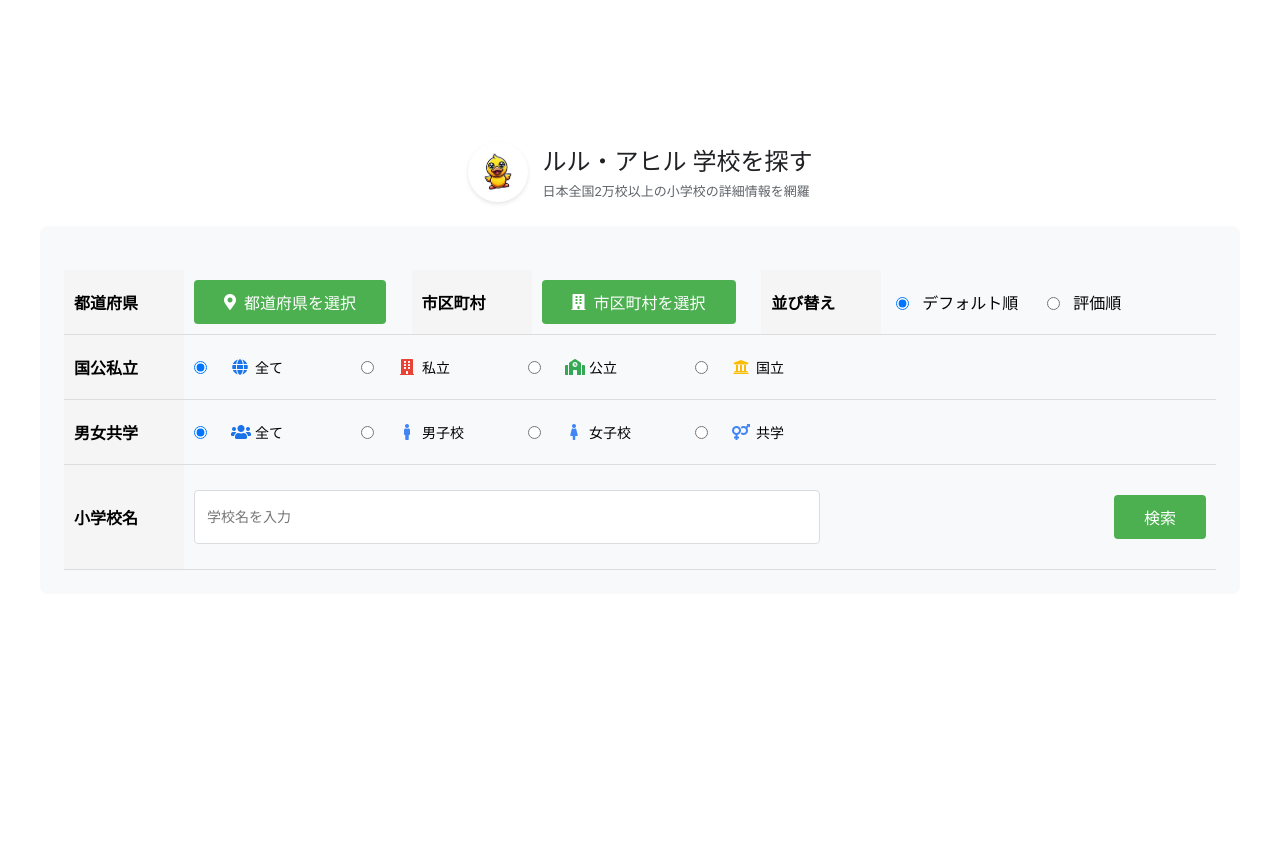
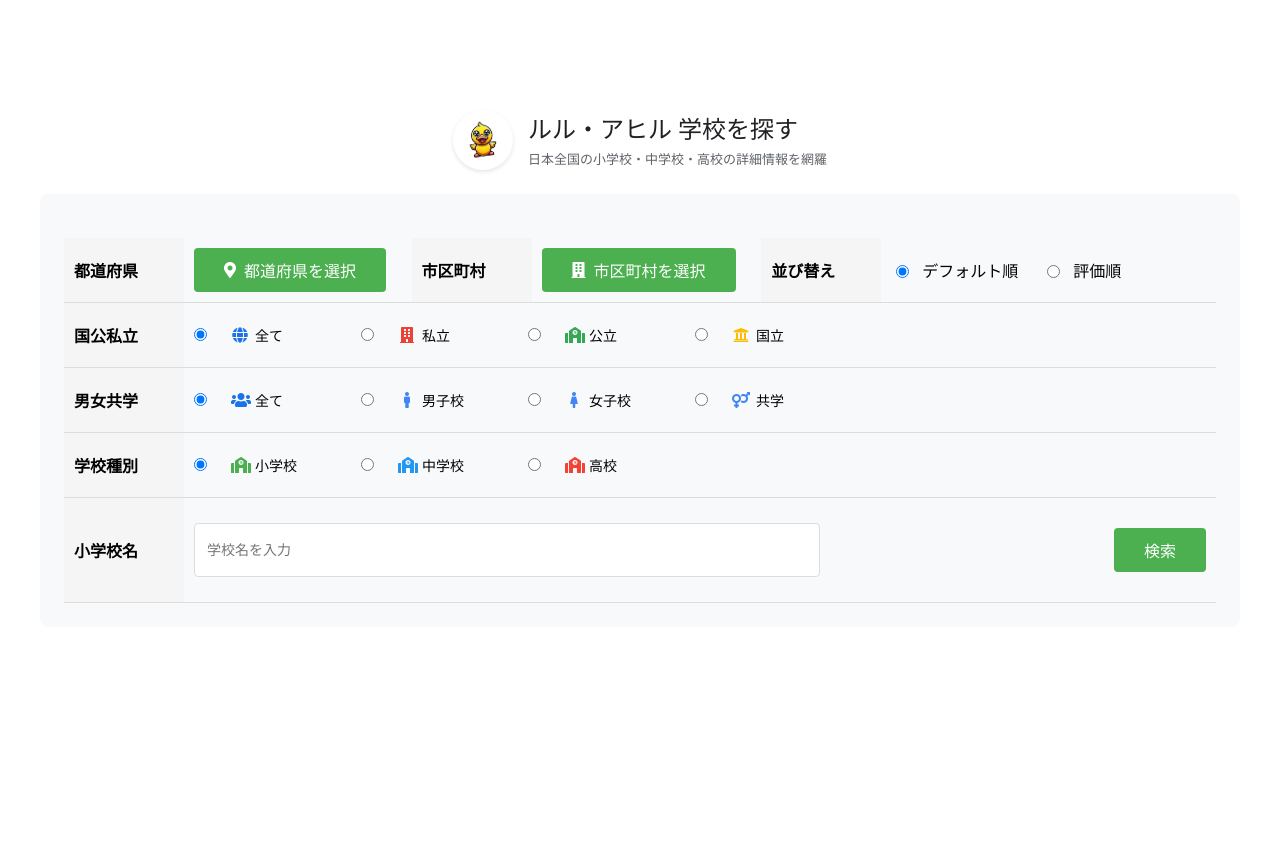
Before and after one commit to goodtidings2023/japanSchoolSearch, a Flask app: page / in a window 1280 px wide. Shown: the top 842 px of the page. Run offline with Flask 2, Linux system fonts and the light colour scheme.

Commit message:
0.40
增中了对初中的搜索

```diff
--- a/app.py
+++ b/app.py
@@ -11,9 +11,11 @@ from school_verify import SchoolVerifier
 import os
 
 app = Flask(__name__)
-
+#构建搜索URL
 def build_search_url(params, page=1):
-    base_url = "https://www.minkou.jp/primary/search"
+    # 根据学校类型选择基础URL
+    school_type_path = params.get('school_type', 'primary')  # 默认是'primary'
+    base_url = f"https://www.minkou.jp/{school_type_path}/search"
 
     # 构建URL路径
     url_parts = []
@@ -64,28 +66,68 @@ def build_search_url(params, page=1):
 
     return url
 
-def get_pagination_info(soup):
+def get_pagination_info(soup, school_type='primary'):
+    """
+    从给定的HTML解析对象中提取分页信息。
+
+    参数:
+    soup -- BeautifulSoup对象，用于解析HTML
+    school_type -- 学校类型，'primary'为小学，'junior'为中学，默认为'primary'
+
+    返回:
+    包含分页信息的字典，如果未找到分页信息则返回None
+    """
     try:
-        pagination_div = soup.find('div', class_='sch-search-sortpager-txt')
-        if pagination_div:
-            text = pagination_div.get_text(strip=True)
-            # 解析类似 "1049件中 21-40件を表示" 的文本
-            total_count = int(text.split('件中')[0])
-            current_range = text.split('件中')[1].split('件を表示')[0].strip()
-            start, end = map(int, current_range.split('-'))
+        if school_type == 'primary':
+            # 小学分页信息解析
+            pagination_div = soup.find('div', class_='sch-search-sortpager-txt')
+            if pagination_div:
+                text = pagination_div.get_text(strip=True)
+                total_count = int(text.split('件中')[0])
+                current_range = text.split('件中')[1].split('件を表示')[0].strip()
+                start, end = map(int, current_range.split('-'))
 
-            return {
-                'total_count': total_count,
-                'current_page_start': start,
-                'current_page_end': end,
-                'total_pages': math.ceil(total_count / 20)  # 每页20条数据
-            }
+                return {
+                    'total_count': total_count,
+                    'current_page_start': start,
+                    'current_page_end': end,
+                    'total_pages': math.ceil(total_count / 20)  # 每页20条数据
+                }
+        else:
+            # 中学分页信息解析
+            pagination_div = soup.find('div', class_='mod-pagerNum')
+            if pagination_div:
+                # 解析总数和当前范围
+                text = pagination_div.get_text(strip=True)
+                total_count = int(text.split('件中')[0])
+                current_range = text.split('件中')[1].split('件を表示')[0].strip()
+                start, end = map(int, current_range.split('-'))
+
+                # 获取页码信息
+                page_list = soup.find('ul', class_='mod-pagerList')
+                if page_list:
+                    # 找到所有页码链接
+                    page_links = page_list.find_all('a')
+                    # 获取最后一个数字页码（排除"下一页"链接）
+                    last_page = 1
+                    for link in page_links:
+                        if link.text.isdigit():
+                            last_page = max(last_page, int(link.text))
+
+                return {
+                    'total_count': total_count,
+                    'current_page_start': start,
+                    'current_page_end': end,
+                    'total_pages': last_page
+                }
+
     except Exception as e:
         print(f"解析分页信息错误: {str(e)}")
 
     return None
-
-def scrape_schools(params=None, page=1):
+#小学列表数据爬取
+def scrape_primary_schools(params=None, page=1):
+    print("爬取小学列表数据...")
     if not params:
         return {'schools': [], 'pagination': None}
 
@@ -97,7 +139,7 @@ def scrape_schools(params=None, page=1):
             'User-Agent': 'Mozilla/5.0 (Windows NT 10.0; Win64; x64) AppleWebKit/537.36 (KHTML, like Gecko) Chrome/91.0.4472.124 Safari/537.36',
             'Accept': 'text/html,application/xhtml+xml,application/xml;q=0.9,image/webp,*/*;q=0.8',
             'Accept-Language': 'ja,en-US;q=0.7,en;q=0.3',
-            'Referer': 'https://www.minkou.jp/primary/',
+            'Referer': url,
             'Connection': 'keep-alive',
         }
 
@@ -106,7 +148,7 @@ def scrape_schools(params=None, page=1):
         soup = BeautifulSoup(response.text, 'html.parser')
 
         # 获取分页信息
-        pagination = get_pagination_info(soup)
+        pagination = get_pagination_info(soup, 'primary')
 
         # 找到包所有学校的容器
         search_list = soup.find('div', class_='sch-search-list')
@@ -177,15 +219,129 @@ def scrape_schools(params=None, page=1):
 
     except Exception as e:
         print(f"爬取错误: {str(e)}")
+
+        return {'schools': [], 'pagination': None}
+
+#中学列表数据爬取
+def scrape_junior_schools(params=None, page=1):
+    """
+    爬取中学列表数据
+    """
+    print("爬取中学列表数据...")
+    if not params:
+        return {'schools': [], 'pagination': None}
+
+    url = build_search_url(params, page)
+    print(f"构建的URL: {url}")
+
+    try:
+        headers = {
+            'User-Agent': 'Mozilla/5.0 (Windows NT 10.0; Win64; x64) AppleWebKit/537.36 (KHTML, like Gecko) Chrome/91.0.4472.124 Safari/537.36',
+            'Accept': 'text/html,application/xhtml+xml,application/xml;q=0.9,image/webp,*/*;q=0.8',
+            'Accept-Language': 'ja,en-US;q=0.7,en;q=0.3',
+            'Referer': url,
+            'Connection': 'keep-alive',
+        }
+
+        response = requests.get(url, headers=headers)
+        response.raise_for_status()
+        soup = BeautifulSoup(response.text, 'html.parser')
+
+        # 获取分页信息
+        pagination = get_pagination_info(soup, 'junior')
+
+        # 找到包含所有学校的容器
+        search_list = soup.find('div', class_='result')
+        if not search_list:
+            return {'schools': [], 'pagination': pagination}
+
+        school_list = search_list.find_all('li', class_='resultList')
+        schools = []
+
+        for school in school_list:
+            try:
+                # 获取学校链接和ID
+                link_tag = school.find('a', class_='resultList-link')
+                if link_tag and 'href' in link_tag.attrs:
+                    school_id = link_tag['href'].split('/')[-2]
+                    school_link = f"school/{school_id}"
+                else:
+                    continue
+
+                # 获取学校信息容器
+                info_box = school.find('div', class_='resultList-info')
+                if not info_box:
+                    continue
+
+                # 获取学校名称
+                name_box = info_box.find('div', class_='resultList-name')
+                name = name_box.find('a').text.strip() if name_box and name_box.find('a') else 'N/A'
+
+                # 获取评分信息
+                review_box = info_box.find('div', class_='resultList-review')
+                if review_box:
+                    rating_span = review_box.find('span')
+                    if rating_span and rating_span.find('a'):
+                        rating = rating_span.find('a').text.strip()
+                    else:
+                        rating = '-'
+
+                    review_count = review_box.get_text(strip=True)
+                    review_count = re.search(r'\((.*?)件\)', review_count)
+                    review_count = review_count.group(1) if review_count else '0'
+                else:
+                    rating = 'N/A'
+                    review_count = '0'
+
+                # 获取学校详细信息
+                details = info_box.find('div', class_='resultList-details')
+                if details:
+                    details_text = details.text.strip()
+                    # 解析详细信息
+                    details_parts = details_text.split(' / ')
+                    if len(details_parts) >= 3:
+                        school_type = details_parts[0].strip()
+                        gender_type = details_parts[1].strip()
+                        address = details_parts[2].strip()
+                    else:
+                        school_type = gender_type = address = 'N/A'
+                else:
+                    school_type = gender_type = address = 'N/A'
+
+                schools_data = {
+                    'name': name,
+                    'school_type': school_type,
+                    'gender': gender_type,
+                    'address': address,
+                    'rating': rating,
+                    'review_count': review_count,
+                    'link': school_link,
+                    'school_id': school_id
+                }
+
+                schools.append(schools_data)
+            except Exception as e:
+                print(f"解析学校数据错误: {str(e)}")
+                continue
+
+        return {
+            'schools': schools,
+            'pagination': pagination
+        }
+
+    except Exception as e:
+        print(f"爬取错误: {str(e)}")
         return {'schools': [], 'pagination': None}
 
 @app.route('/')
 def index():
+    print("服务器启动中...")
     return render_template('index.html')
-    print("服务器启动中...")
+
 @app.route('/search', methods=['POST'])
 def search():
     search_params = {
+        'school_type': request.form.get('school_type', 'primary'),
         'prefecture': request.form.get('prefecture'),
         'city': request.form.get('city'),
         'category': request.form.get('category'),
@@ -197,12 +353,16 @@ def search():
     page = int(request.form.get('page', 1))
     search_params = {k: v for k, v in search_params.items() if v}
 
-    results = scrape_schools(search_params, page)
+    # 根据学校类型选择不同的爬虫函数
+    if search_params.get('school_type') == 'junior':
+        results = scrape_junior_schools(search_params, page)
+    else:
+        results = scrape_primary_schools(search_params, page)
+
     print('搜索参数:', search_params)
     print('页码:', page)
-    print('搜索结果:', results)
     return jsonify(results)
-
+#学校详情爬取
 @app.route('/school/<school_id>')
 def school_detail(school_id):
     # 构建URL
@@ -344,7 +504,7 @@ def school_detail(school_id):
                     rating = top_info.find('span', class_='mod-reviewScore-num')
                     review_data['rating'] = rating.text.strip() if rating else ''
 
-                # 获取详细评分
+                # 获取细评分
                 ratings = review.find('div', class_='mod-reviewItem')
                 if ratings:
                     ratings_text = ratings.text.strip('[]').split('｜')
--- a/static/style.css
+++ b/static/style.css
@@ -901,7 +901,7 @@ td {
 /* 调整其他列的宽度 */
 .results-container table th:nth-child(1) { width: 20%; }  /* 学校名 */
 .results-container table th:nth-child(2) { width: 15%; }  /* 国公私 */
-.results-container table th:nth-child(3) { width: 15%; }  /* 男女共学 */
+.results-container table th:nth-child(3) { width: 15%; }  /* ���女共学 */
 .results-container table th:nth-child(4) { width: 35%; }  /* 所在地 */
 .results-container table th:nth-child(5) { width: 15%; }  /* 評価 */
 
@@ -1323,3 +1323,63 @@ td {
     0% { transform: rotate(0deg); }
     100% { transform: rotate(360deg); }
 }
+
+/* 学校类型图标样式 */
+.icon-primary {
+    color: #4CAF50;  /* 小学校用绿色 */
+}
+
+.icon-junior {
+    color: #2196F3;  /* 中学校用蓝色 */
+}
+
+.icon-high {
+    color: #F44336;  /* 高校用红色 */
+}
+
+/* 学校类型选择器样式 */
+.school-type-selector {
+    margin-bottom: 20px;
+}
+
+.school-type-selector .radio-group {
+    display: flex;
+    gap: 20px;
+    flex-wrap: wrap;
+}
+
+.school-type-selector label {
+    display: flex;
+    align-items: center;
+    gap: 8px;
+    cursor: pointer;
+    padding: 8px 16px;
+    border-radius: 4px;
+    transition: background-color 0.2s;
+}
+
+.school-type-selector label:hover {
+    background-color: rgba(0,0,0,0.05);
+}
+
+.school-type-selector input[type="radio"]:checked + label {
+    background-color: var(--primary-color);
+    color: white;
+}
+
+.school-type-selector input[type="radio"]:checked + label i {
+    color: white;
+}
+
+/* 移动端适配 */
+@media (max-width: 768px) {
+    .school-type-selector .radio-group {
+        flex-direction: column;
+        gap: 10px;
+    }
+
+    .school-type-selector label {
+        width: 100%;
+        justify-content: center;
+    }
+}
--- a/templates/index.html
+++ b/templates/index.html
@@ -28,7 +28,7 @@
                     <img src="{{ url_for('static', filename='images/luluduck.png') }}" alt="ルル・アヒル" class="logo">
                     <div class="title-wrapper">
                         <h1>ルル・アヒル 学校を探す</h1>
-                        <p class="subtitle">日本全国2万校以上の小学校の詳細情報を網羅</p>
+                        <p class="subtitle">日本全国の小学校・中学校・高校の詳細情報を網羅</p>
                     </div>
                 </div>
 
@@ -129,6 +129,34 @@
                                             <span class="school-type-icon">
                                                 <i class="fas fa-venus-mars icon-gender"></i>
                                                 共学
+                                            </span>
+                                        </label>
+                                    </div>
+                                </td>
+                            </tr>
+                            <tr>
+                                <th>学校種別</th>
+                                <td colspan="5">
+                                    <div class="radio-group">
+                                        <input type="radio" name="school_type" id="school_type_primary" value="primary" checked>
+                                        <label for="school_type_primary">
+                                            <span class="school-type-icon">
+                                                <i class="fas fa-school icon-primary"></i>
+                                                小学校
+                                            </span>
+                                        </label>
+                                        <input type="radio" name="school_type" id="school_type_junior" value="junior">
+                                        <label for="school_type_junior">
+                                            <span class="school-type-icon">
+                                                <i class="fas fa-school icon-junior"></i>
+                                                中学校
+                                            </span>
+                                        </label>
+                                        <input type="radio" name="school_type" id="school_type_high" value="high">
+                                        <label for="school_type_high">
+                                            <span class="school-type-icon">
+                                                <i class="fas fa-school icon-high"></i>
+                                                高校
                                             </span>
                                         </label>
                                     </div>
@@ -539,7 +567,7 @@
                     <th>国公私立</th>
                     <th>男女共学</th>
                     <th style="width: 40%;">所在地</th>
-                    <th>評価</th>
+                    <th>評</th>
                 </tr>
             </thead>
             <tbody>
```
